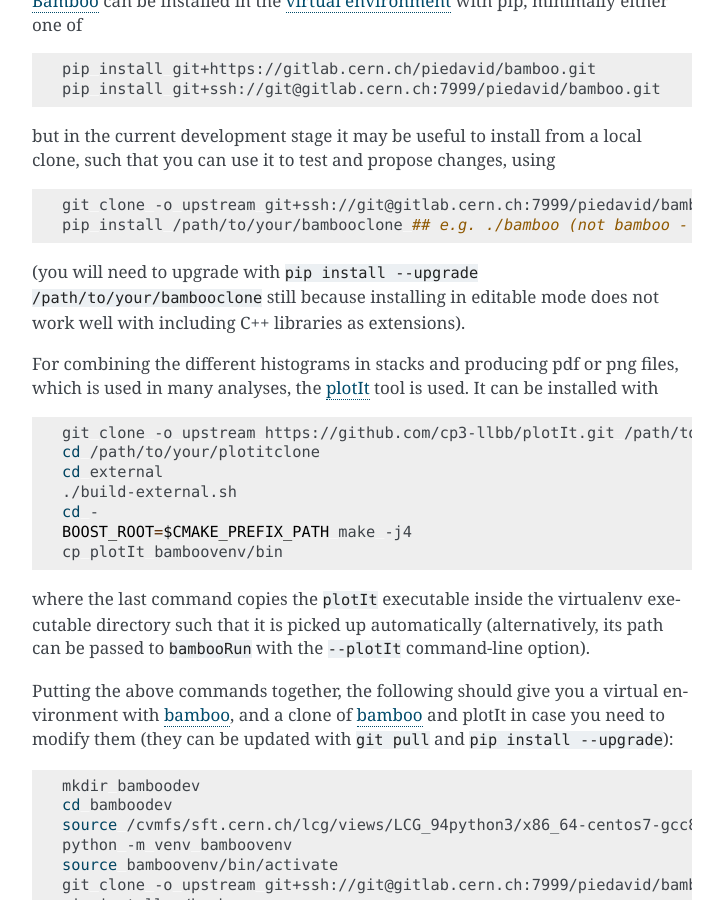
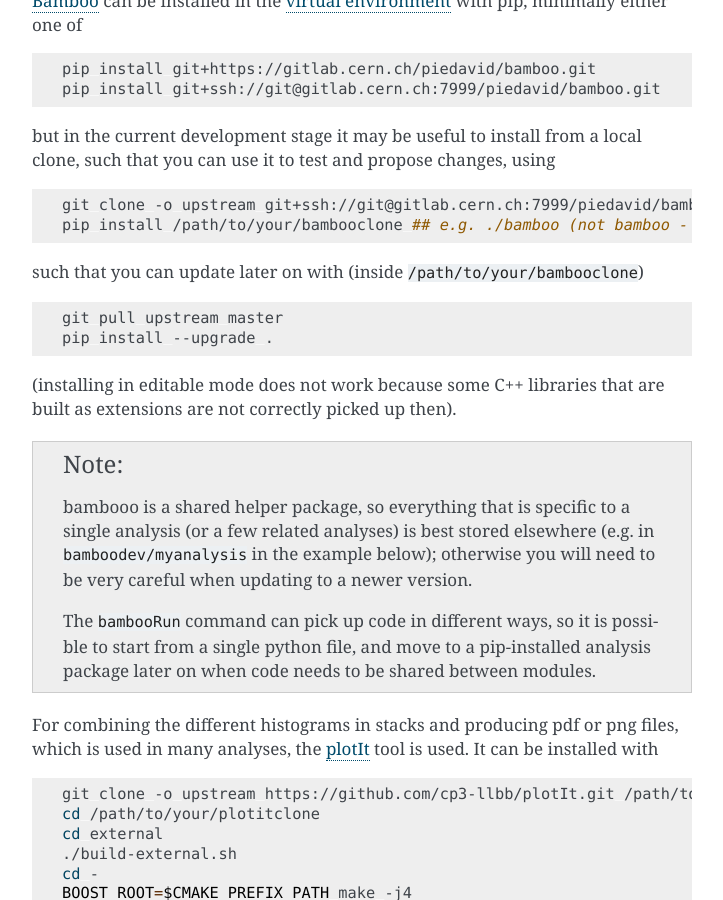
Before and after one commit to recotoolsbenchmarks/BambooAnalysis, a Sphinx documentation site: the page built from doc/install.rst, in a window 1280 px wide and 900 px high, scrolled down 455 px. Shown: the whole window, without its empty margins (388-1111 px from the left). Built offline with Sphinx 7.4.7, drawn with Linux system fonts in a browser that asks for light colours.

Commit message:
doc update: updating and where to store analysis code

```diff
--- a/doc/install.rst
+++ b/doc/install.rst
@@ -36,9 +36,26 @@
    git clone -o upstream git+ssh://git@gitlab.cern.ch:7999/piedavid/bamboo.git /path/to/your/bambooclone
    pip install /path/to/your/bambooclone ## e.g. ./bamboo (not bamboo - a package with that name exists)
 
-(you will need to upgrade with ``pip install --upgrade /path/to/your/bambooclone``
-still because installing in editable mode does not work well with including C++
-libraries as extensions).
+such that you can update later on with (inside ``/path/to/your/bambooclone``)
+
+.. code-block:: sh
+
+   git pull upstream master
+   pip install --upgrade .
+
+(installing in editable mode does not work because some C++ libraries that are
+built as extensions are not correctly picked up then).
+
+.. note::
+
+   bambooo is a shared helper package, so everything that is specific to a
+   single analysis (or a few related analyses) is best stored elsewhere (e.g.
+   in ``bamboodev/myanalysis`` in the example below); otherwise you will need to
+   be very careful when updating to a newer version.
+
+   The ``bambooRun`` command can pick up code in different ways, so it is
+   possible to start from a single python file, and move to a pip-installed
+   analysis package later on when code needs to be shared between modules.
 
 For combining the different histograms in stacks and producing pdf or png files,
 which is used in many analyses, the plotIt_
```
